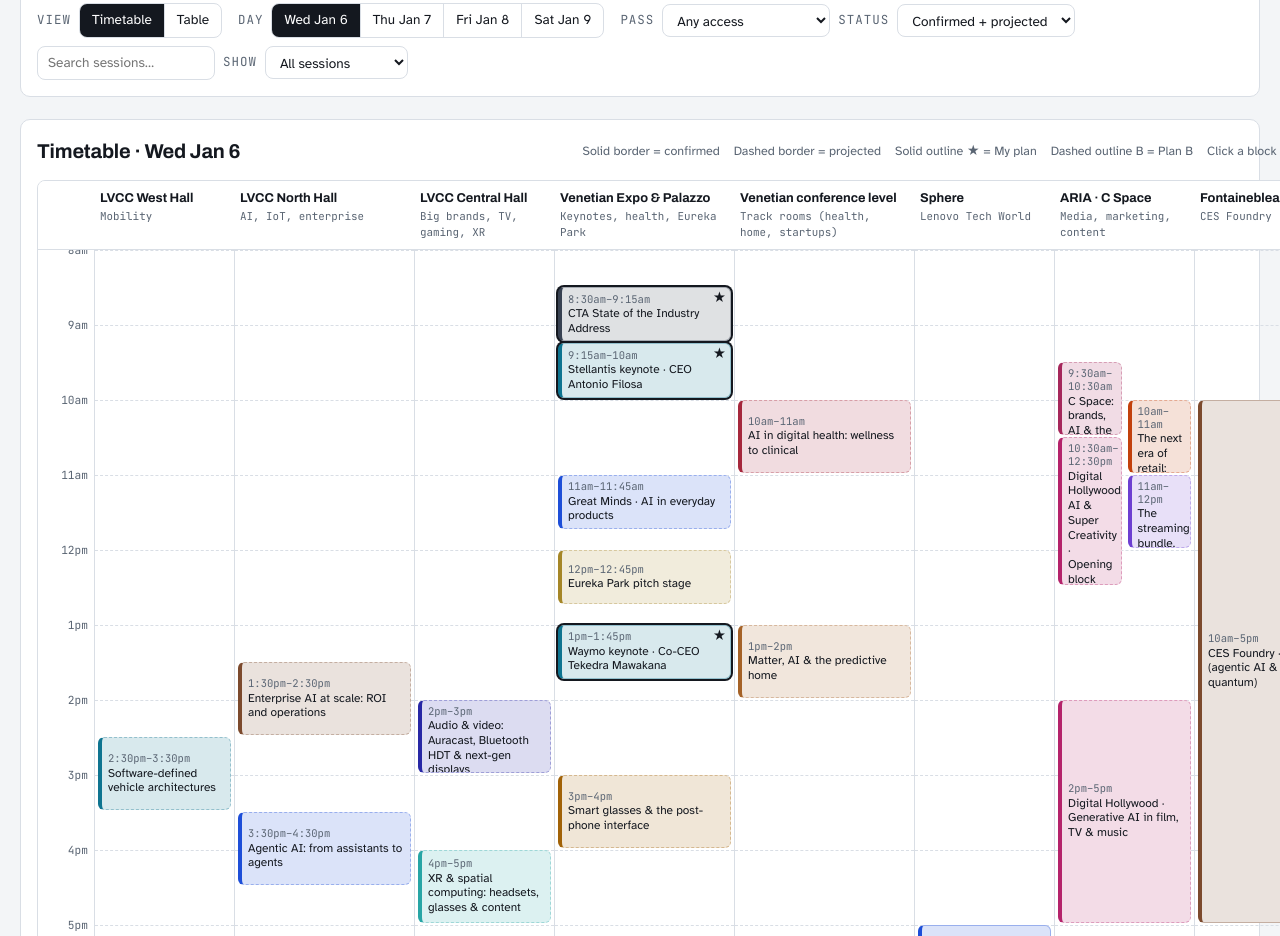
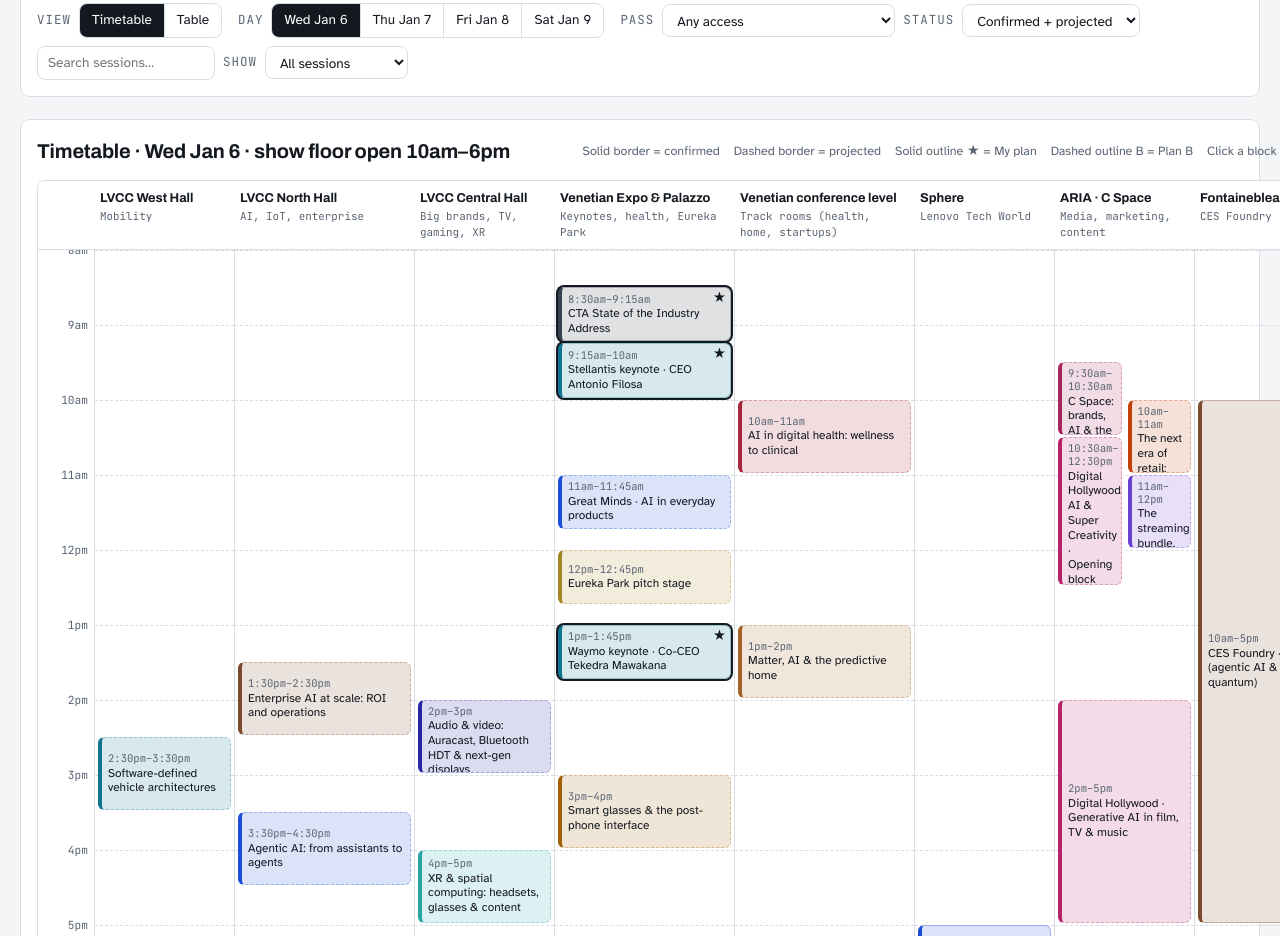
Before and after one commit to ingridwang24/ces-2027-planner, a plain HTML site: page index.html in a window 1280 px wide. Shown: the part 1035-1971 px from the top of the page. Drawn offline with Linux system fonts and the light colour scheme.

Commit message:
Add $149 package filter and daily show-floor hours
Co-Authored-By: Claude Opus 5.5 <noreply@anthropic.com>

```diff
--- a/index.html
+++ b/index.html
@@ -200,6 +200,7 @@ footer{font-size:.82rem;color:var(--muted);display:grid;gap:6px}
       <label class="lbl" for="passSel" style="margin-left:8px">Pass</label>
       <select id="passSel">
         <option value="all">Any access</option>
+        <option value="std-pkg">$149 package: Standard + tours</option>
         <option value="Standard">Included in Standard</option>
         <option value="Premium">Premium only</option>
         <option value="Add-on">Add-on track</option>
@@ -338,6 +339,8 @@ const VENUES = {
 };
 const VENUE_ORDER = ["lvcc-west","lvcc-north","lvcc-central","venetian","venetian-conf","sphere","aria","fontainebleau"];
 const DAYS = {6:"Wed Jan 6",7:"Thu Jan 7",8:"Fri Jan 8",9:"Sat Jan 9"};
+// official CES 2027 exhibit hours (ces.tech dates and hours page)
+const FLOOR = {6:"10am–6pm",7:"9am–6pm",8:"9am–6pm",9:"9am–4pm"};
 
 // access: Standard | Premium | Add-on | Verify
 const S = [
@@ -465,7 +468,7 @@ function filtered(ignoreDay){
   const q=state.q.toLowerCase();
   return S.filter(x=>state.themes.has(x.th)
     &&(ignoreDay||state.view==="list"||x.d===state.day)
-    &&(state.pass==="all"||x.acc===state.pass)
+    &&(state.pass==="all"||x.acc===state.pass||(state.pass==="std-pkg"&&(x.acc==="Standard"||x.acc==="Tour"||x.acc==="Verify")))
     &&(state.status==="all"||x.st===state.status)
     &&(state.show==="all"||(state.show==="A"&&state.mine.has(x.id))||(state.show==="B"&&state.planB.has(x.id))||(state.show==="any"&&(state.mine.has(x.id)||state.planB.has(x.id))))
     &&(!q||(x.t+" "+x.note+" "+VENUES[x.v].name+" "+THEMES[x.th].name).toLowerCase().includes(q)));
@@ -823,7 +826,7 @@ function renderAll(){
   renderChips();renderDaySeg();
   const g=state.view==="grid";
   document.getElementById("gridView").hidden=!g;document.getElementById("listView").hidden=g;
-  document.getElementById("schedTitle").textContent=g?`Timetable · ${DAYS[state.day]}`:"All sessions";
+  document.getElementById("schedTitle").textContent=g?`Timetable · ${DAYS[state.day]} · show floor open ${FLOOR[state.day]}`:"All sessions";
   g?renderGrid():renderList();
   renderPlan();
   if(state.venue)selectVenue(state.venue);else renderMap();
```
